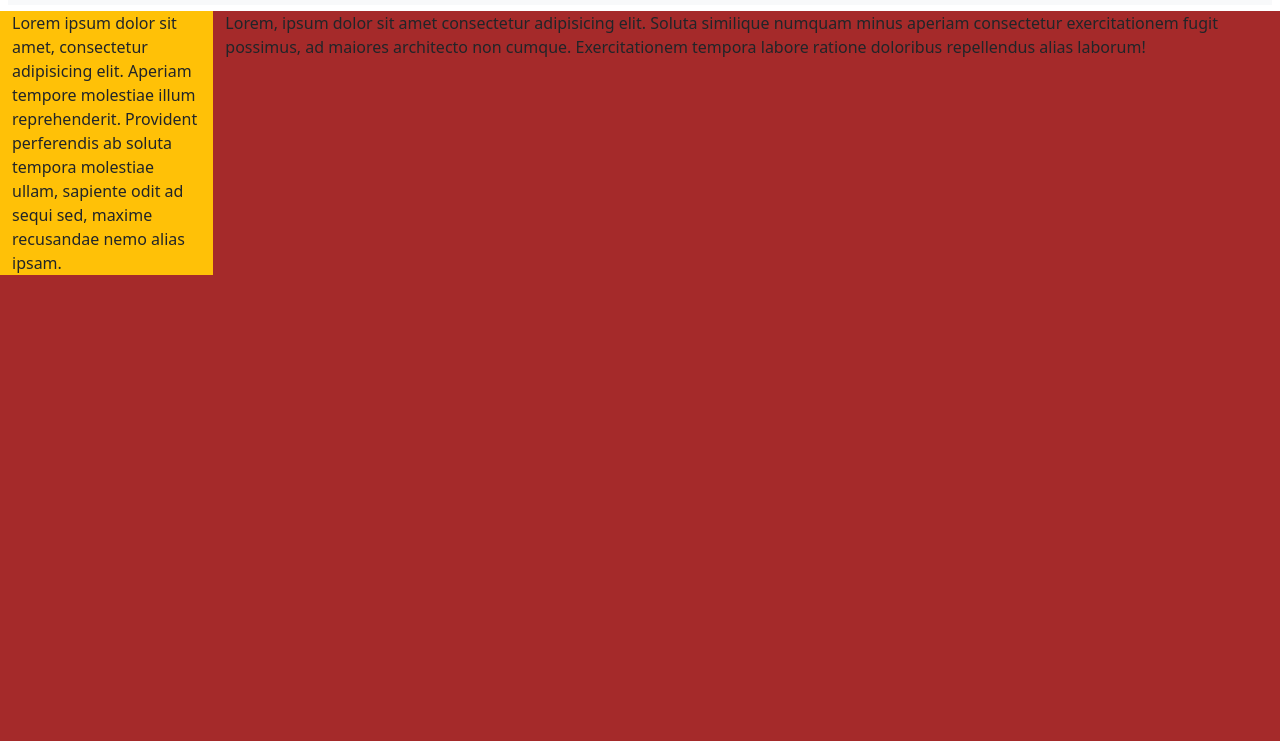
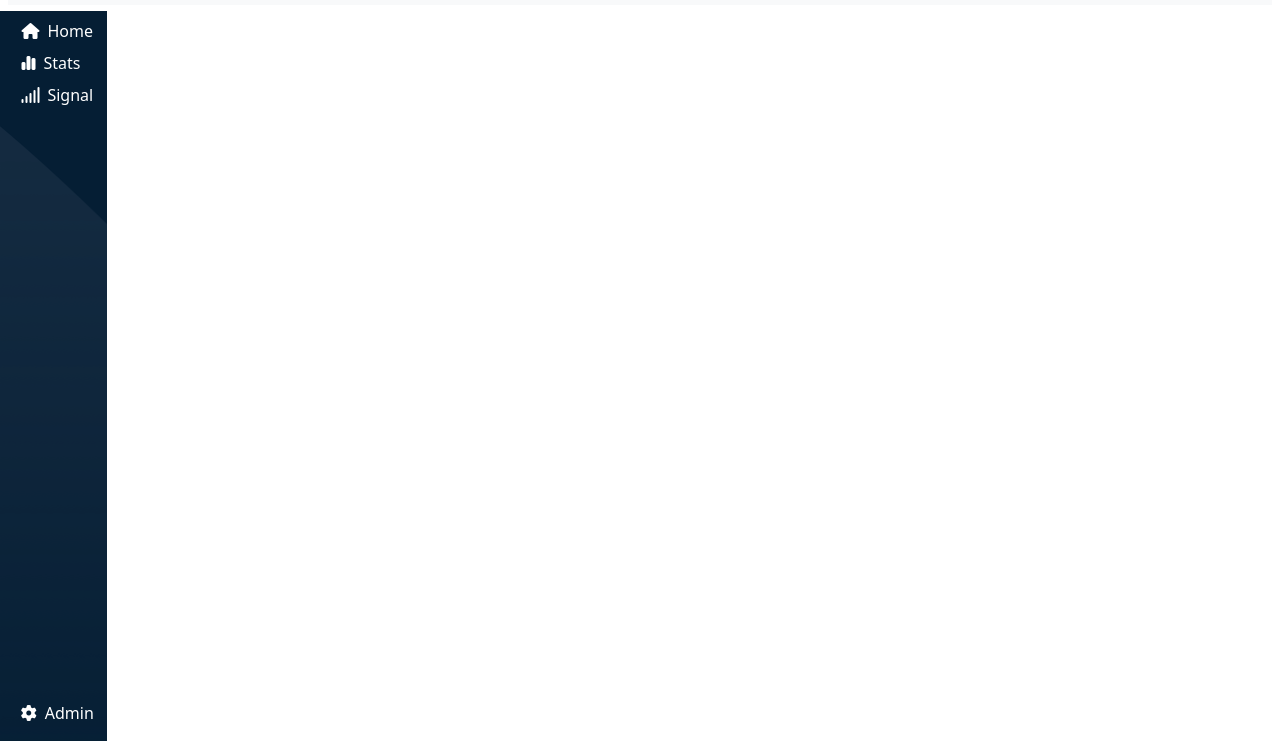
Before and after one commit to EliaMagris/html-css-bootstrap-dashboard, a plain HTML site: page index.html in a window 1280 px wide. Shown: the part 59-800 px from the top of the page. Drawn offline with nearby package versions, Linux system fonts and the light colour scheme.

Commit message:
side bar completata

```diff
--- a/assets/css/style.css
+++ b/assets/css/style.css
@@ -8,7 +8,7 @@ header{
 
 main{
     height: calc(100vh - 70px);
-    background-color: brown;
+
 }
 
 .logo-mobile{
@@ -21,3 +21,8 @@ main{
 }
 
 /* <!-- HEADER COMPLETATO --> */
+
+.side-bar{
+  background-image: url(../img/sidebar-bg.png);
+  background-color: rgba(5, 30, 52, 1);
+}
--- a/index.html
+++ b/index.html
@@ -29,12 +29,26 @@
     </header>
 
     <!-- HEADER COMPLETATO -->
+    <!-- INIZIO SIDE BAR -->
 
     <main>
-        <div class="container-fluid">
-            <div class="row">
-              <div class="col-2 bg-warning">Lorem ipsum dolor sit amet, consectetur adipisicing elit. Aperiam tempore molestiae illum reprehenderit. Provident perferendis ab soluta tempora molestiae ullam, sapiente odit ad sequi sed, maxime recusandae nemo alias ipsam.</div>
-              <div class="col-10">Lorem, ipsum dolor sit amet consectetur adipisicing elit. Soluta similique numquam minus aperiam consectetur exercitationem fugit possimus, ad maiores architecto non cumque. Exercitationem tempora labore ratione doloribus repellendus alias laborum!</div>
+        <div class="container-fluid h-100 text-white">
+            <div class="row h-100">
+              <div class="side-bar py-2 h-100 col-1 col-md-1 d-flex flex-column justify-content-between align-items-center">
+                <div class="top-part-sidebar">
+                    <div class="pb-2"><i class="fa-solid fa-house px-2"></i><span class="d-none d-lg-inline-block">Home</span></div>
+                    <div class="pb-2"><i class="fa-solid fa-chart-simple px-2"></i><span class="d-none d-lg-inline-block">Stats</span></div>
+                    <div class="pb-2"><i class="fa-solid fa-signal px-2"></i><span class="d-none d-lg-inline-block">Signal</span></div>
+                </div>
+                <div class="bottom-part-sidebar">
+                    <div class="pb-2"><i class="fa-solid fa-gear px-2"></i><span class="d-none d-lg-inline-block">Admin</span></div>
+                </div>
+              </div>
+
+              <!-- FINE SIDE BAR -->
+
+
+              <div class="col-11">eriam consectetur exercitationem fugit possimus, ad maiores architecto non cumque. Exercitationem tempora labore ratione doloribus repellendus alias laborum!</div>
             </div>
           </div>
     </main>
```
